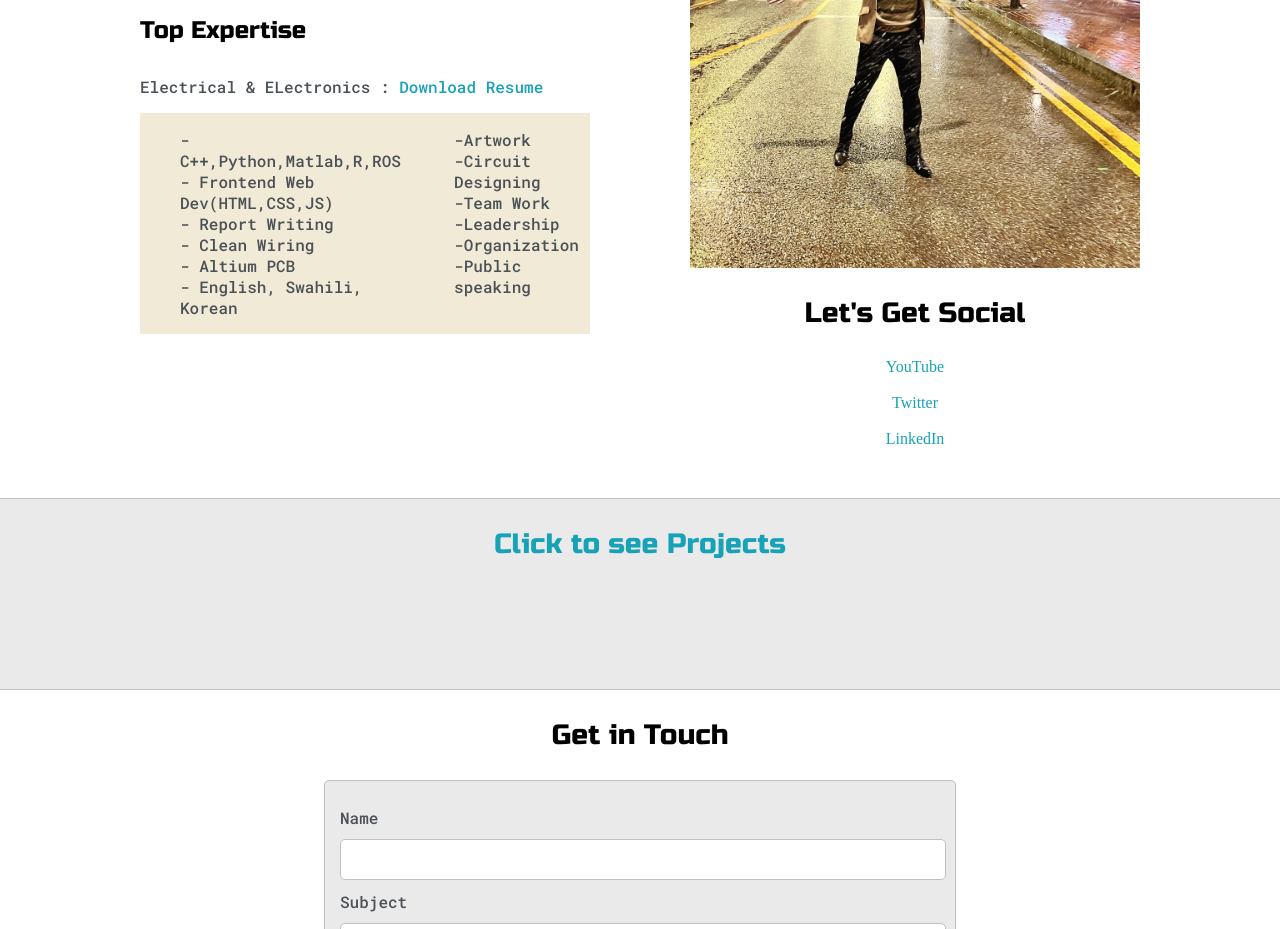
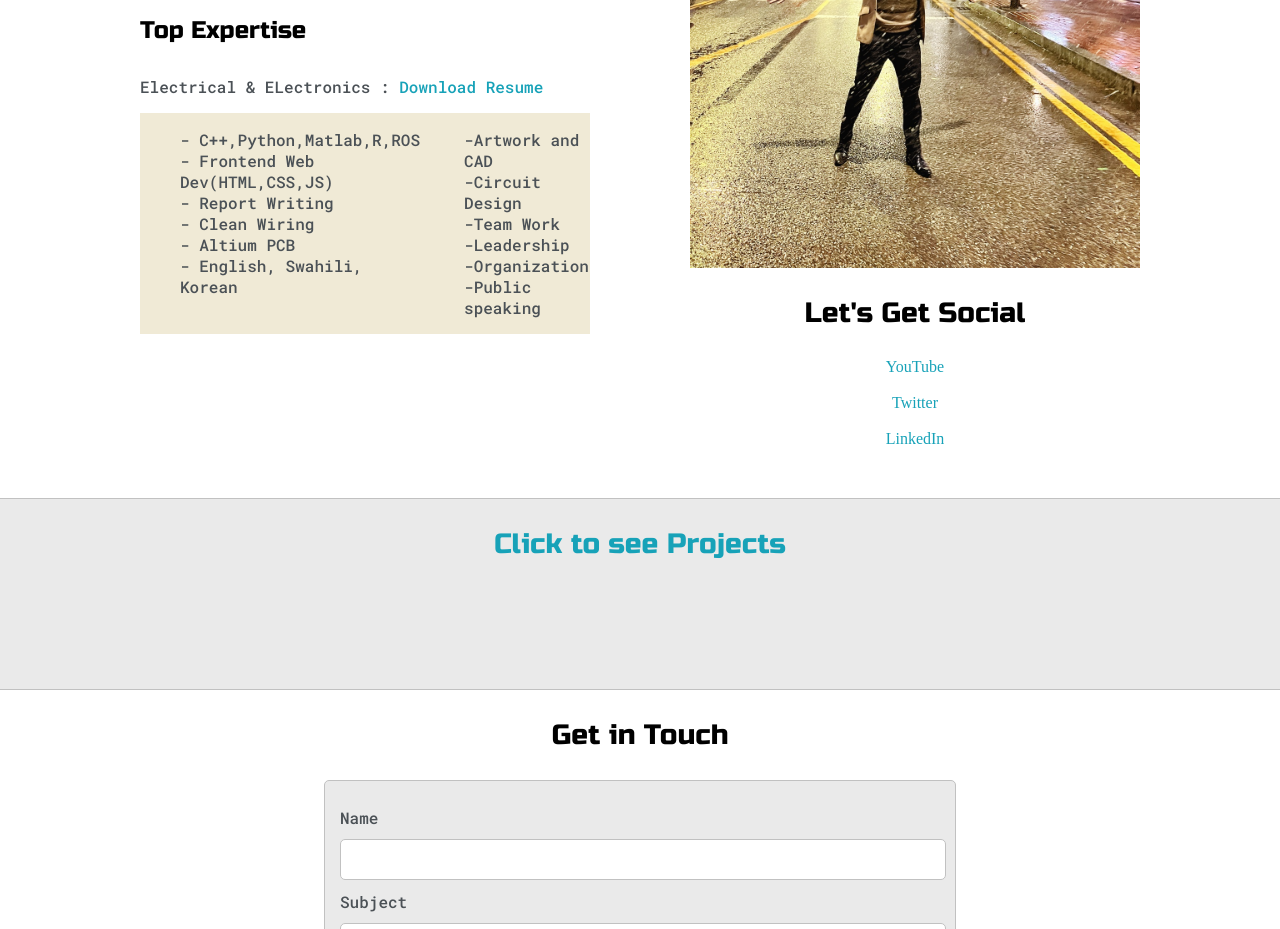
Before and after one commit to saidijongo/jongoresume.github.io, a plain HTML site: page index.html in a window 1280 px wide. Shown: the part 1060-1989 px from the top of the page. Drawn offline with Linux system fonts and the light colour scheme; a script that the page names is missing.

Commit message:
Update index.html

```diff
--- a/index.html
+++ b/index.html
@@ -122,8 +122,8 @@
                 <li>- English, Swahili, Korean</li>
               </ul>
               <ul>
-                <li>-Artwork</li>
-                <li>-Circuit Designing</li>
+                <li>-Artwork and CAD</li>
+                <li>-Circuit Design</li>
                 <li>-Team Work</li>
                 <li>-Leadership</li>
                 <li>-Organization</li>
```
